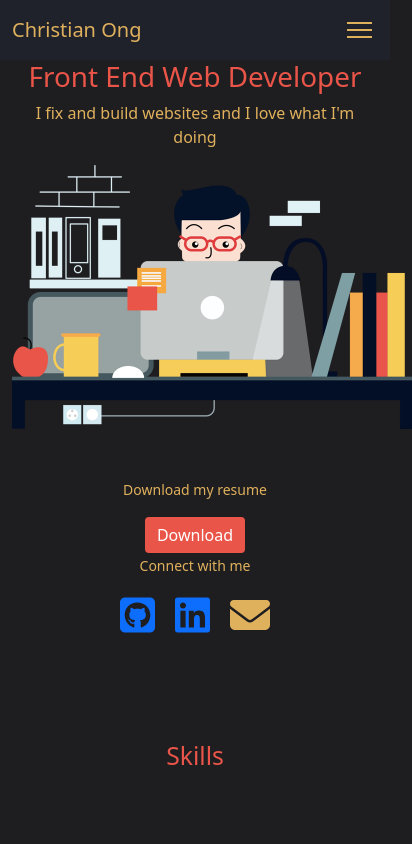
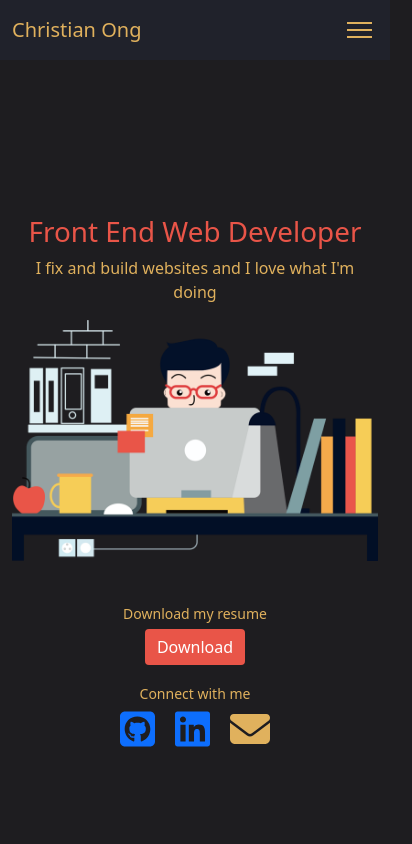
Before and after one commit to ongian/portfolio, a React (Create React App) app: page / in a window 390 px wide. Shown: the top 844 px of the page, 412 px wide, since content can reach past the window. Built offline with nearby package versions, Linux system fonts and the light colour scheme.

Commit message:
fix scroll on mobile

```diff
--- a/src/index.css
+++ b/src/index.css
@@ -56,7 +56,7 @@ body .offcanvas .fa-xmark:hover {
 }
 
 body .masthead {
-  min-height: 540px;
+  min-height: 100vh;
   -webkit-box-align: center;
       -ms-flex-align: center;
           align-items: center;
@@ -67,10 +67,6 @@ body .masthead {
 
 body .masthead h1 {
   color: #e95548;
-}
-
-body .masthead img {
-  max-width: 400px;
 }
 
 body .masthead .resume {
@@ -87,6 +83,7 @@ body .masthead .resume:hover {
 
 body .masthead .contact a {
   font-size: 2.5rem;
+  line-height: 1.5rem;
   margin: 0 10px;
 }
 
@@ -258,5 +255,11 @@ body .card:hover h3 {
   body nav .nav-toggle {
     display: none;
   }
+  body .masthead {
+    min-height: 540px;
+  }
+  body .masthead img {
+    max-width: 400px;
+  }
 }
 /*# sourceMappingURL=index.css.map */
--- a/src/index.scss
+++ b/src/index.scss
@@ -48,14 +48,11 @@ body {
         }
     }
     .masthead {
-        min-height: 540px;
+        min-height: 100vh;
         align-items: center;
         display: flex;
         h1 {
             color: $secondary;
-        }
-        img {
-            max-width: 400px;
         }
         .resume {
             background: $secondary;
@@ -69,6 +66,7 @@ body {
         .contact {
             a {
                 font-size: 2.5rem;
+                line-height: 1.5rem;
                 margin: 0 10px;
                 .fa-github-square {
                     color: #fff;
@@ -219,5 +217,11 @@ body {
                 display: none;
             }
         }
+        .masthead {
+            min-height: 540px;
+            img {
+                max-width: 400px;
+            }
+        }
     }
 }
--- a/src/layout/header/header.js
+++ b/src/layout/header/header.js
@@ -6,6 +6,12 @@ const Header = () => {
     const [show, setShow] = useState(false);
 
     const toggleCanvas = () => setShow(!show);
+    const closeCanvass = () => setShow(false);
+    const closeOnLinkClick = () => {
+        setTimeout(() => {
+            setShow(false)
+        }, 1000)
+    }
     return (
     <Navbar expand="lg" className="mb-3" fixed="top" collapseOnSelect>
         <Container>
@@ -20,14 +26,14 @@ const Header = () => {
                 aria-labelledby="offcanvasNavbarLabel-expand-lg"
                 placement="end"
                 show={show ? true : undefined}
-                onHide={toggleCanvas}>
+                onHide={closeCanvass}>
                 <Offcanvas.Header className="justify-content-end">
                     <FontAwesomeIcon icon={faXmark} onClick={toggleCanvas} />
                 </Offcanvas.Header>
                 <Offcanvas.Body>
                     <Nav className="justify-content-end flex-grow-1 pe-3">
-                        <Nav.Link href="#skills">Skills</Nav.Link>
-                        <Nav.Link href="#projects">Projects</Nav.Link>
+                        <Nav.Link href="#skills" onClick={closeOnLinkClick}>Skills</Nav.Link>
+                        <Nav.Link href="#projects" onClick={closeOnLinkClick}>Projects</Nav.Link>
                     </Nav>
                 </Offcanvas.Body>
             </Navbar.Offcanvas>
--- a/src/layout/masthead/masthead.js
+++ b/src/layout/masthead/masthead.js
@@ -22,16 +22,16 @@ const Masthead = () => {
                         <Image className="m-auto d-block" fluid src="./img/developer-icon.png" alt="Developer" />
                     </Col>
                 </Row>
-                <Row className="align-items-center mt-5">
-                    <Col xs={12} md={6} className="text-center">
+                <Row className="align-items-center mt-4">
+                    <Col xs={12} md={6} className="text-center mt-3">
                         <small>Download my resume</small>
-                        <div className="d-block mt-3">
+                        <div className="d-block mt-1">
                             <Button href="./img/Christian_Ong.pdf" download className="resume">Download</Button>
                         </div>
                     </Col>
-                    <Col xs={12} md={6} className="text-center">
+                    <Col xs={12} md={6} className="text-center mt-3">
                         <small>Connect with me</small>
-                        <div className="d-flex align-items-center justify-content-center contact mt-2">
+                        <div className="d-flex align-items-center justify-content-center contact mt-1">
                             <a href="https://github.com/ongian" target="_blank" rel="noreferrer">
                                 <FontAwesomeIcon icon={faGithubSquare} />
                             </a>
```
Also changed, not shown: 1 other file (tests, documents, lock files or other folders).
